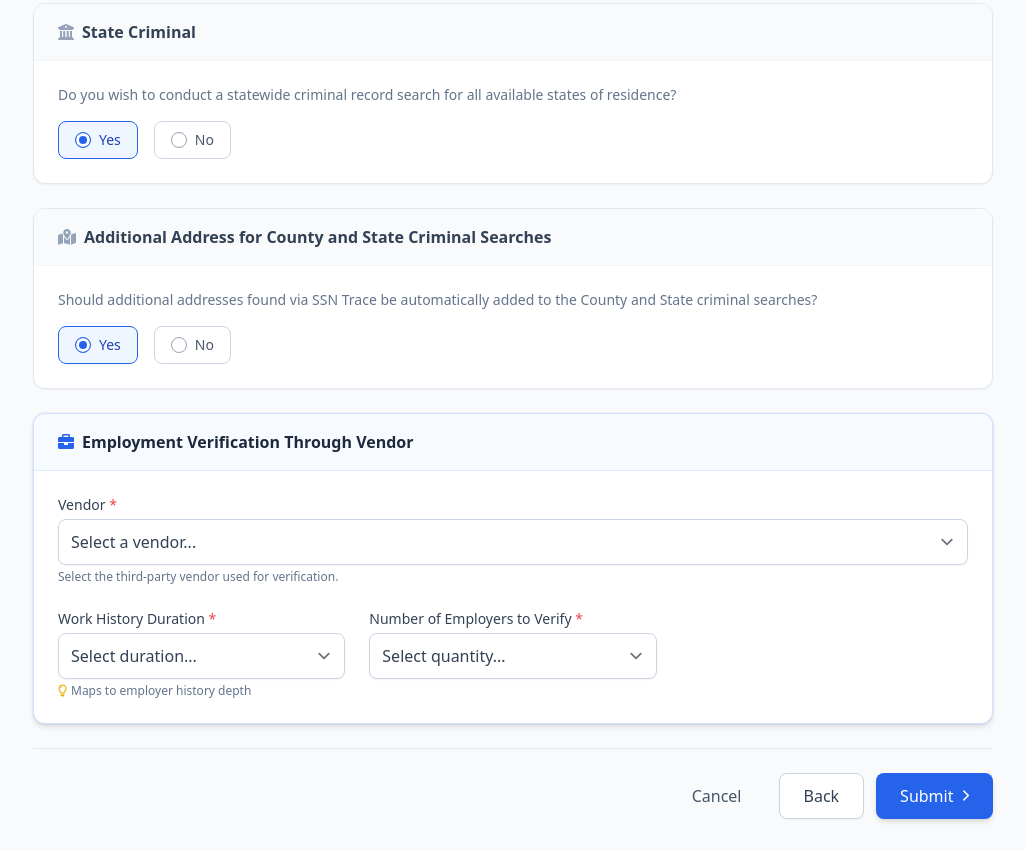
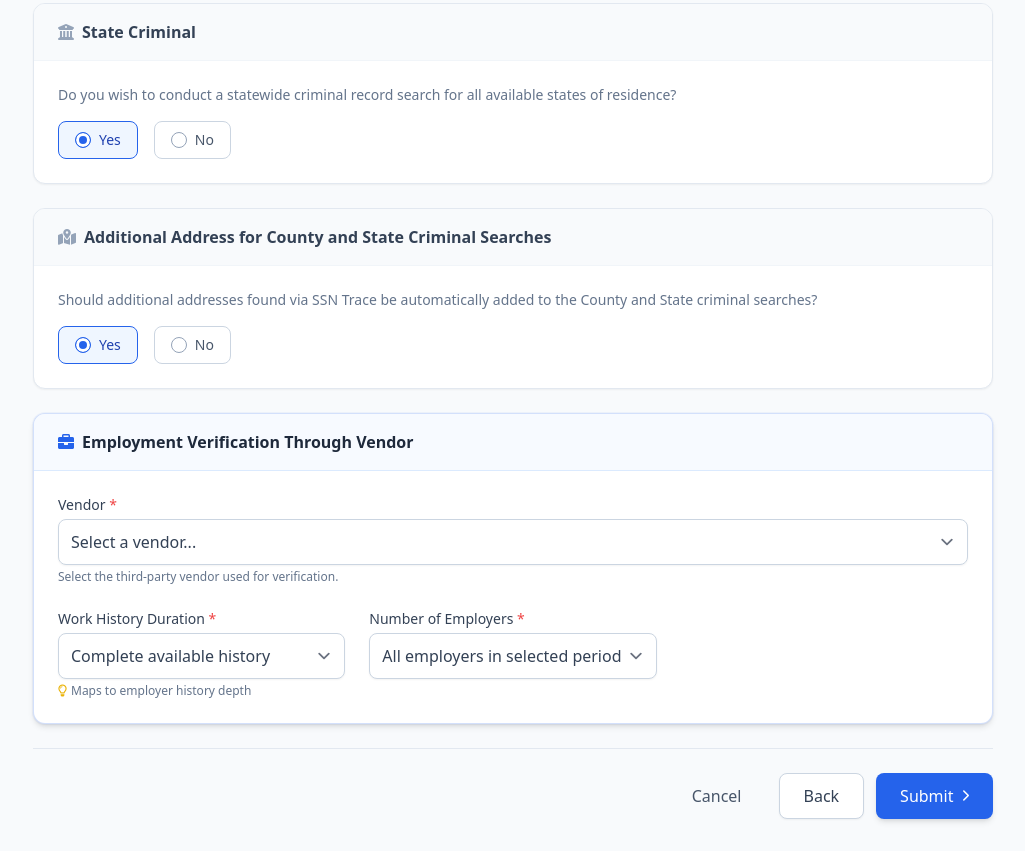
Before and after one commit to VettyHost/Employment-Additional-Info-Page, a plain HTML site: page index.html in a window 1280 px wide. Shown: the part 390-1241 px from the top of the page, without its empty margins (127-1152 px from the left). Drawn offline with nearby package versions, Linux system fonts and the light colour scheme.

Commit message:
Update index.html

```diff
--- a/index.html
+++ b/index.html
@@ -56,6 +56,15 @@
             border-color: #2563eb;
             background-color: #2563eb;
             box-shadow: inset 0 0 0 3px #ffffff;
+        }
+
+        /* Toggle Switch Styling */
+        .toggle-checkbox:checked {
+            right: 0;
+            border-color: #2563eb;
+        }
+        .toggle-checkbox:checked + .toggle-label {
+            background-color: #2563eb;
         }
     </style>
 </head>
@@ -196,12 +205,7 @@
                         <label for="employment_history_years" class="block text-sm font-medium text-slate-700 mb-1">Work History Duration <span class="text-red-500">*</span></label>
                         <div class="relative">
                             <select id="employment_history_years" name="employment_history_years" class="form-select w-full border border-slate-300 rounded-lg px-3 py-2.5 text-slate-700 focus:outline-none focus:ring-2 focus:ring-primary/20 focus:border-primary transition-colors cursor-pointer bg-white shadow-sm">
-                                <option value="" disabled selected>Select duration...</option>
-                                <option value="1_year">Last 1 year</option>
-                                <option value="2_years">Last 2 years</option>
-                                <option value="3_years">Last 3 years</option>
-                                <option value="5_years">Last 5 years</option>
-                                <option value="complete">Complete available history (Equifax)</option>
+                                <option value="complete" selected>Complete available history</option>
                             </select>
                         </div>
                         <p class="text-xs text-slate-500 mt-1 flex items-center gap-1">
@@ -211,14 +215,10 @@
 
                     <!-- Field 3: number_of_employers -->
                     <div class="col-span-1">
-                        <label for="number_of_employers" class="block text-sm font-medium text-slate-700 mb-1">Number of Employers to Verify <span class="text-red-500">*</span></label>
+                        <label for="number_of_employers" class="block text-sm font-medium text-slate-700 mb-1">Number of Employers <span class="text-red-500">*</span></label>
                         <div class="relative">
                             <select id="number_of_employers" name="number_of_employers" class="form-select w-full border border-slate-300 rounded-lg px-3 py-2.5 text-slate-700 focus:outline-none focus:ring-2 focus:ring-primary/20 focus:border-primary transition-colors cursor-pointer bg-white shadow-sm">
-                                <option value="" disabled selected>Select quantity...</option>
-                                <option value="most_recent">Most recent employer only</option>
-                                <option value="last_2">Last 2 employers</option>
-                                <option value="last_3">Last 3 employers</option>
-                                <option value="all_in_period">All employers in selected period</option>
+                                <option value="all_in_period" selected>All employers in selected period</option>
                             </select>
                         </div>
                     </div>
```
